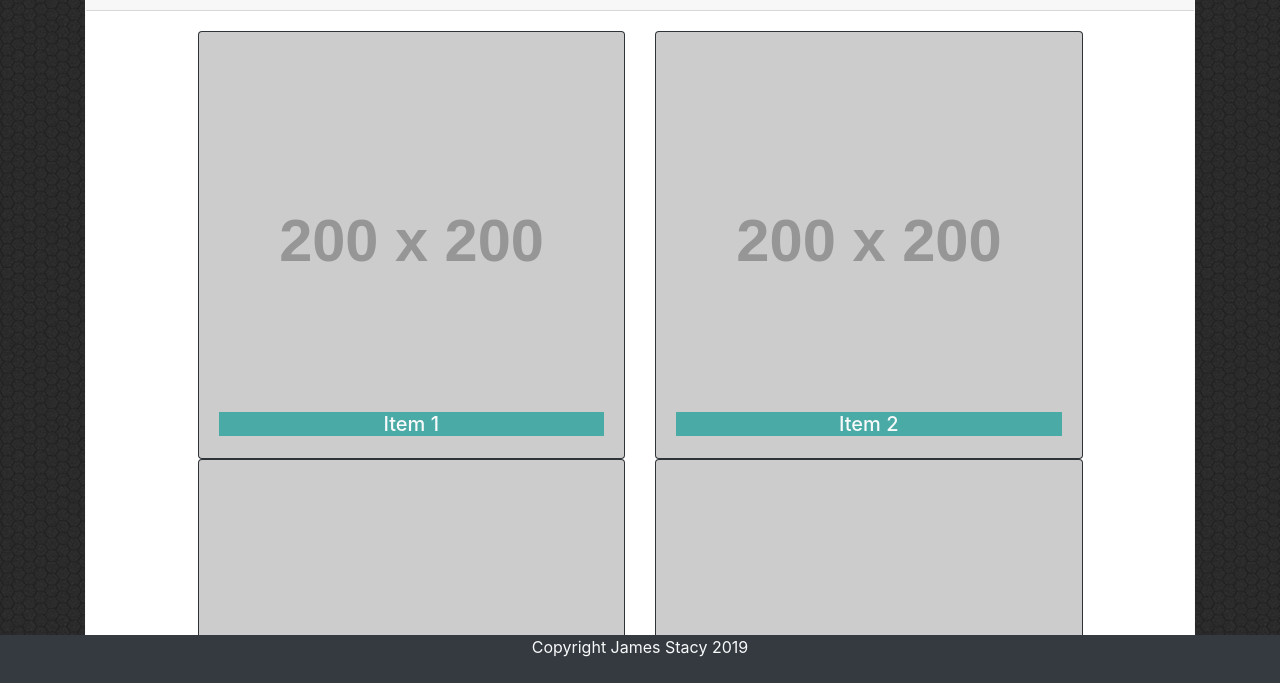
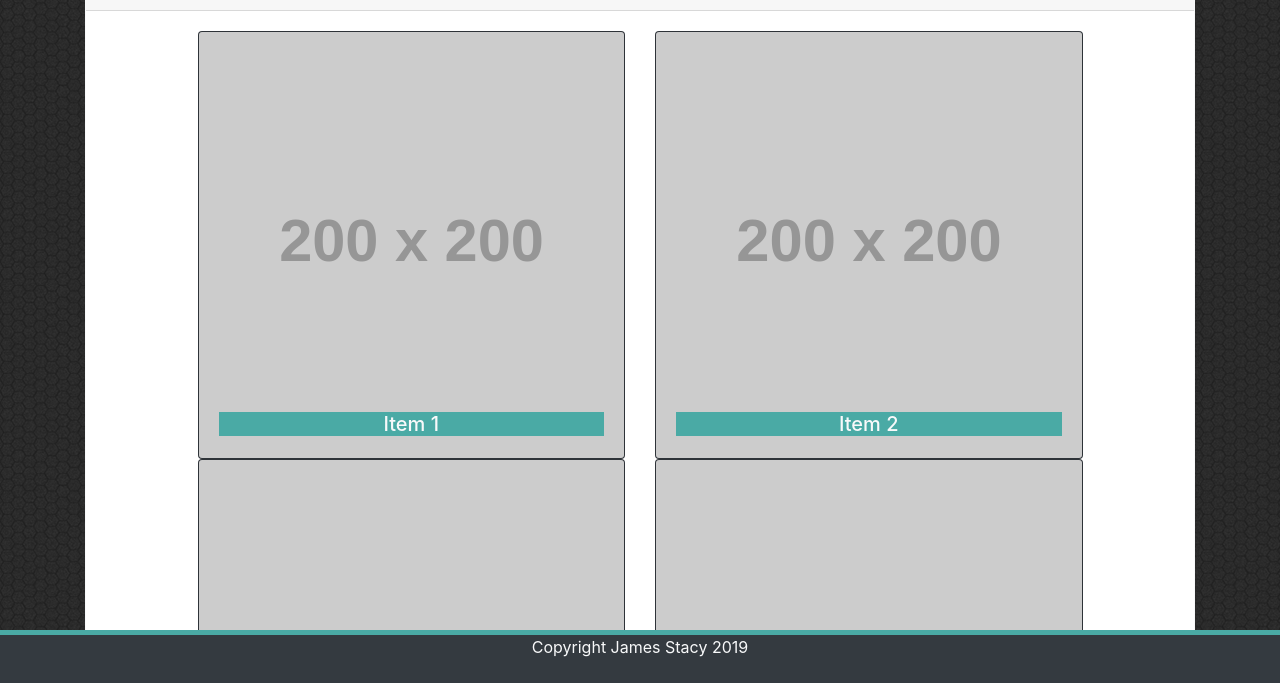
Before and after one commit to SirHexxus/Bootstrap-Portfolio, a plain HTML site: page portfolio.html in a window 1280 px wide. Shown: the part 115-798 px from the top of the page. Drawn offline with nearby package versions, Linux system fonts and the light colour scheme; placeholder pictures from the web are drawn by us.

Commit message:
Fixed footer top border on portfolio.html

```diff
--- a/portfolio.html
+++ b/portfolio.html
@@ -97,7 +97,7 @@
             </div>
         </div>
 
-        <footer class="footer fixed-bottom mb-0 mw-100">
+        <footer class="footer fixed-bottom mb-0 mw-100" style="border-top: 5px solid #4aaaa5;">
             <p class="text-center text-light mb-0 bg-dark" style="height: 50px">Copyright James Stacy 2019</p>
         </footer>
     </body>
```
